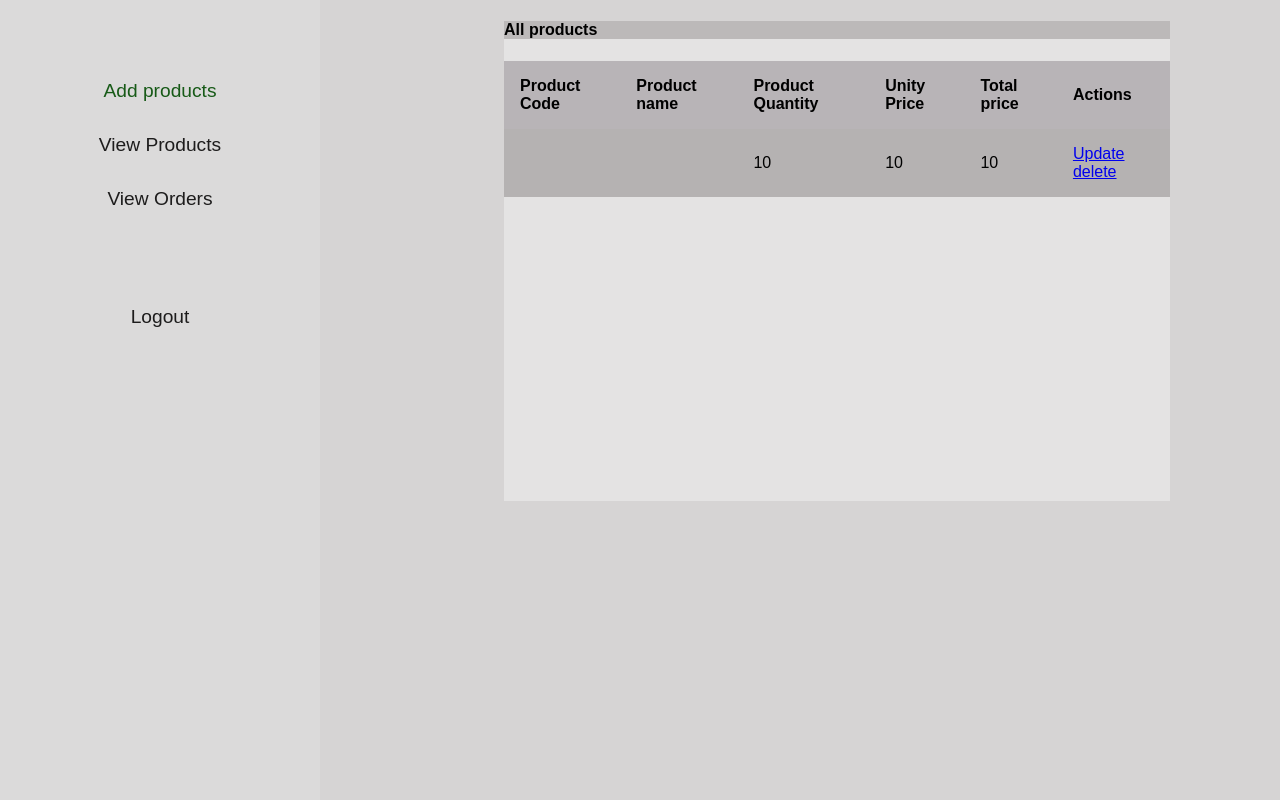
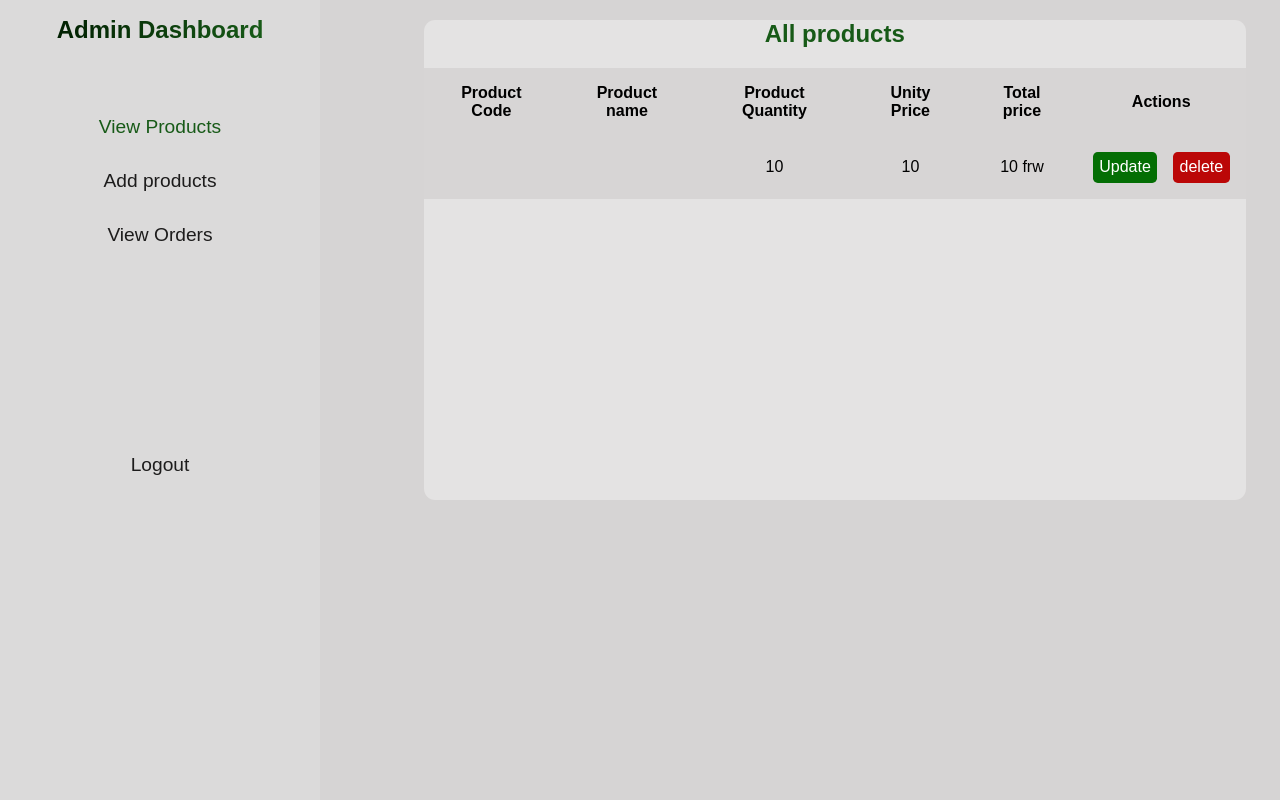
Before and after one commit to RWEMAISINGIZWENorbert/Php-integrated-situation, a PHP site: page /view_product.php in a window 1280 px wide. Run offline with PHP 8.4, Linux system fonts and the light colour scheme; tables that the repository leaves empty or names only in its code hold one stand-in row (values such as "Sample post"); data that the repository does not hold is empty.

Commit message:
80% of the project

```diff
--- a/admindashboard.php
+++ b/admindashboard.php
@@ -5,11 +5,13 @@
     <meta name="viewport" content="width=device-width, initial-scale=1.0">
     <title>Document</title>
      <link rel="stylesheet" href="./styles/index.css">
+     <link rel="stylesheet" href="https://cdnjs.cloudflare.com/ajax/libs/font-awesome/6.7.2/css/all.min.css">
 </head>
 <body>
       <div class="side-bar">
-      <a href="add_product.php" class="active">Add products</a>
-      <a href="view_product.php">View Products</a>
+       <h6>Admin Dashboard</h6>
+      <a href="view_product.php" class="active">View Products</a>
+      <a href="add_product.php">Add products</a>
       <a href="view_orders.php">View Orders</a>
       <a href="" class="logout">Logout</a>
       </div>
--- a/index.php
+++ b/index.php
@@ -3,7 +3,7 @@
 <head>
     <meta charset="UTF-8">
     <meta name="viewport" content="width=device-width, initial-scale=1.0">
-    <title>Document</title>
+    <title>Login</title>
     <link rel="stylesheet" href="./styles/index.css">
 </head>
 <body>
--- a/login_validation.php
+++ b/login_validation.php
@@ -21,7 +21,7 @@
       //  window.location.href = 'admindashboard.php'
      </script>";
      if($_SESSION['email']){
-      header("location: admindashboard.php");
+      header("location: view_product.php");
      }
  }else{
     echo "<script>
--- a/styles/index.css
+++ b/styles/index.css
@@ -114,15 +114,17 @@ form .credentials .credential1{
     padding-top: 4rem;
 }
 
-/* .side-bar .items{
-    display: flex;
-    justify-content: space-between;
+.side-bar h6{
+    background: transparent;
+    font-size: 1.5em;
+    top: 0;
+    background: linear-gradient(to left, rgb(23, 90, 23), rgb(1, 32, 1));
+    -webkit-background-clip: text;
+    -webkit-text-fill-color: transparent;
+    margin-top: -3rem;
+    cursor: pointer;
 }
 
-.side-bar .items .item1{
-    display: flex;
-    flex-direction: column;
-} */
 
 .side-bar a{
     text-decoration: none;
@@ -133,7 +135,7 @@ form .credentials .credential1{
 }
 
 .side-bar a.logout{
-    margin-top: 5rem;
+    margin-top: 12rem;
 }
 
 .side-bar a:hover{
@@ -278,18 +280,27 @@ table tbody tr td .icon:hover{
 } */
 
 main.table{
-    width: 52vw;
+    width: 100%;
     height: 60vh;
     background: #fff5;
+    /* background: transparent; */
     margin: .5rem 7rem;
+    margin-left: 2rem;
+    border-radius: 0.7em;
 }
 
 
-table{
-    background-color: transparent;
+.table__header{
+    background: transparent;
 }
 
-table{
+
+.table__body{
+    background: transparent;
+}
+
+main table{
+    background-color: white;
     width: 100%;
 }
 
@@ -297,17 +308,48 @@ table{
 table, td, th{
     padding: 1rem;
     border-collapse: collapse;
-    text-align: left;
+    text-align: center;
+    background-color: transparent;
 }
 
 thead{
     position: sticky;
     top: 0;
     left: 0;
-    background: #d5d1defe;
+    /* background: #e6e5e7fe; */
+    background: transparent;
     cursor: pointer;
+}
+
+tbody{
+    background: transparent;
 }
 
 tbody tr:nth-child(even){
     background-color: #0000000b;
+    /* background-color: transparent; */
 }
+
+.actions{
+    display: flex;
+    gap: 1em;
+}
+
+h4{
+    background: transparent;
+}
+
+.actions a{
+    text-decoration: none;
+    color: white;
+    padding: 0.4em;
+    border-radius: 0.3em;
+}
+
+.actions a:nth-child(1){
+    background: rgb(4, 110, 4);
+}
+
+.actions a:nth-child(2){
+    background: rgb(187, 7, 7);
+}
--- a/update_product.php
+++ b/update_product.php
@@ -4,7 +4,7 @@
 
 $productCode = $_GET['productCode'];
 
-  $sql_command = mysqli_query($conn, "SELECT * FROM products WHERE productCode = '$productCode'");
+$sql_command = mysqli_query($conn, "SELECT * FROM products WHERE productCode = '$productCode'");
   while($row = mysqli_fetch_assoc($sql_command)){
 
 ?>
@@ -19,7 +19,7 @@ $productCode = $_GET['productCode'];
 </head>
 <body>
       <div class="admin-section">
-      <form action="update_product_back.php" method="POST">
+      <form action="./controllers/update_product_back.php" method="POST">
             <label for="">Product Name</label>
             <input type="hidden" name="pcode" value= "<?php echo $row['productCode']?>">
             <input type="text" name="productName" value="<?php echo $row['productName']?>"><br><br>
--- a/view_product.php
+++ b/view_product.php
@@ -14,9 +14,10 @@
 <body>
     <div class="admin-section">
        <main class="table">
-        <div class="table__header">
-              <h4>All products</h4>
-        </div>
+          <div class="table__header">
+              <h2>All products</h2>
+           </div>
+           <div class="table__body">
             <table>
                 <?php
                  $sql = 'SELECT * FROM products';
@@ -41,8 +42,8 @@
                         <td><?php  echo $row['productName'] ?></td>
                         <td><?php  echo $row['product_quantity']  ?></td>
                         <td><?php  echo $row['unit_price'] ?></td>
-                        <td><?php  echo $row['total_price'] ?></td>
-                        <td>
+                        <td><?php  echo $row['total_price'] ?> frw</td>
+                        <td class="actions">
                             <a href="update_product.php?productCode=<?php echo $row['productCode']; ?> ">Update</a>
                             <a href="delete_product.php?productCode=<?php echo $row['productCode']; ?>">delete</a>
                         </td>
@@ -50,6 +51,7 @@
                    </tbody>
                    <?php }}?>
             </table>
+            </div>
                    </main>
        </div>
 </body>
```
Also changed, not shown: controllers/insert_account_controller.php (added, +35 -0 lines), controllers/update_product_back.php (renamed from update_product_back.php, +2 -5 lines), create_account.php (+8 -7 lines), insert_account.php (deleted, +0 -33 lines), order_product.php (+4 -3 lines), process_order_product.php (+10 -11 lines), view_orders.php (+6 -4 lines).
